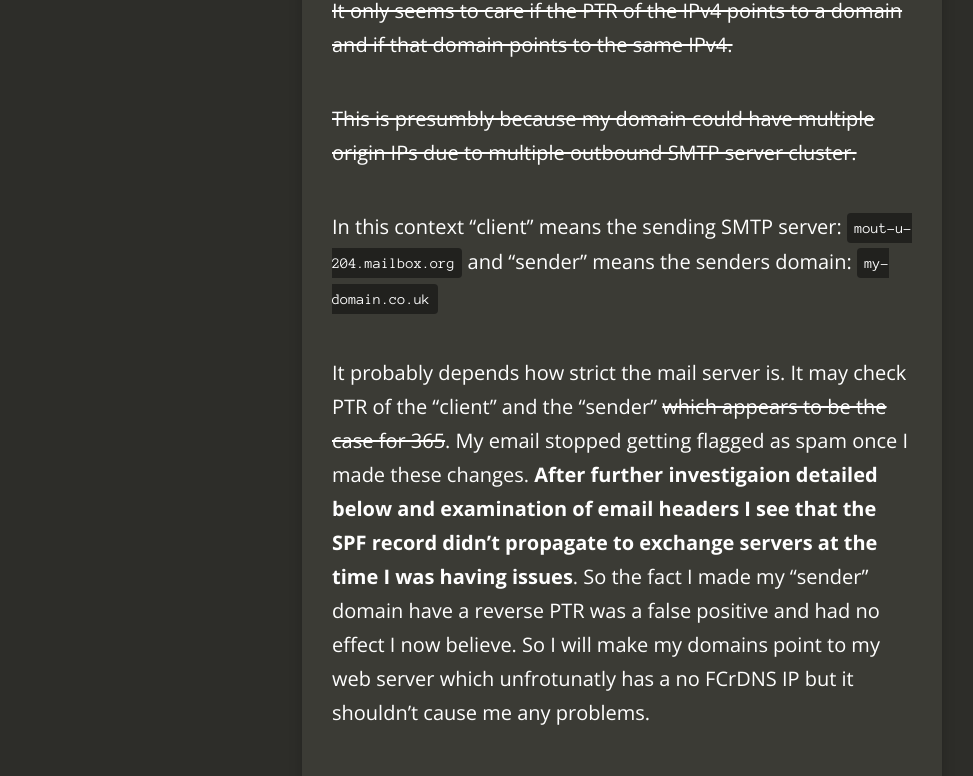
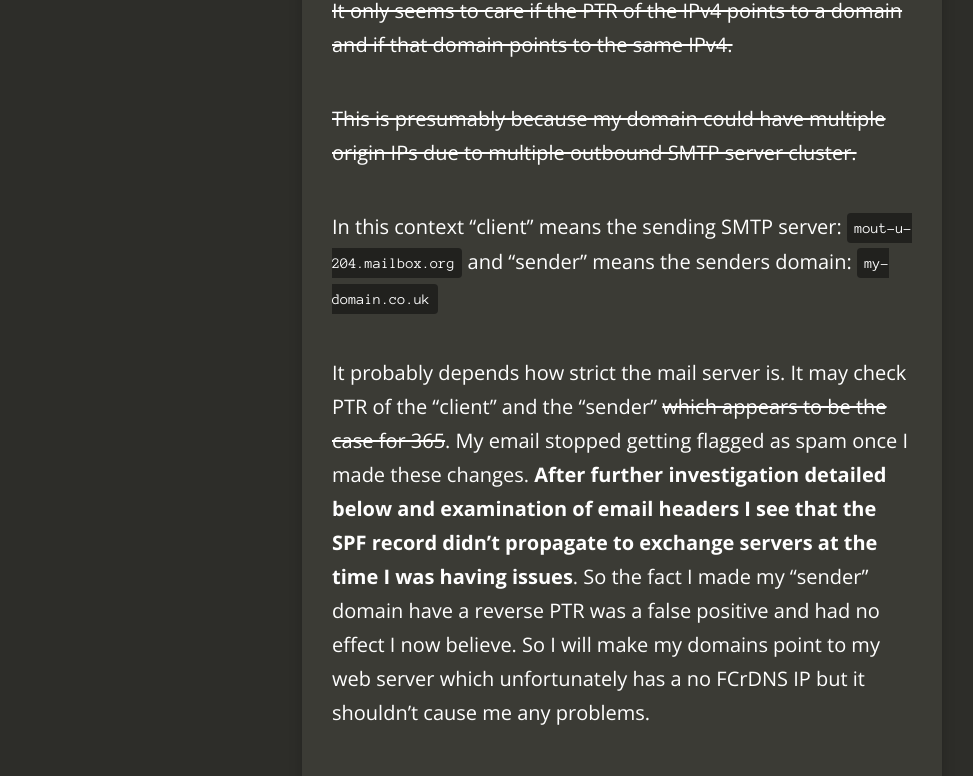
Before and after one commit to 2E0PGS/blog, a Jekyll site: the page built from _posts/2020-02-09-email-privacy.md, in a window 1280 px wide and 1400 px high, scrolled down 3306 px. Shown: the part 155-931 px from the top of the window, without its empty margins (18-991 px from the left). Built offline with Jekyll 4.4.1, drawn with Linux system fonts in a browser that asks for light colours; nearby versions of some CDN libraries; comment, search, counter and statistics services are not loaded; some of the changed text lies outside the part shown.

Commit message:
Fix a few typos.

```diff
--- a/_posts/2020-02-09-email-privacy.md
+++ b/_posts/2020-02-09-email-privacy.md
@@ -84,11 +84,11 @@ There isn't a tonne of documentation on how the email server does the PTR check.
 
 ~~It only seems to care if the PTR of the IPv4 points to a domain and if that domain points to the same IPv4.~~
 
-~~This is presumbly because my domain could have multiple origin IPs due to multiple outbound SMTP server cluster.~~
+~~This is presumably because my domain could have multiple origin IPs due to multiple outbound SMTP server cluster.~~
 
 In this context "client" means the sending SMTP server: `mout-u-204.mailbox.org` and "sender" means the senders domain: `my-domain.co.uk`
 
-It probably depends how strict the mail server is. It may check PTR of the "client" and the "sender" ~~which appears to be the case for 365~~. My email stopped getting flagged as spam once I made these changes. **After further investigaion detailed below and examination of email headers I see that the SPF record didn't propagate to exchange servers at the time I was having issues**. So the fact I made my "sender" domain have a reverse PTR was a false positive and had no effect I now believe. So I will make my domains point to my web server which unfrotunatly has a no FCrDNS IP but it shouldn't cause me any problems.
+It probably depends how strict the mail server is. It may check PTR of the "client" and the "sender" ~~which appears to be the case for 365~~. My email stopped getting flagged as spam once I made these changes. **After further investigation detailed below and examination of email headers I see that the SPF record didn't propagate to exchange servers at the time I was having issues**. So the fact I made my "sender" domain have a reverse PTR was a false positive and had no effect I now believe. So I will make my domains point to my web server which unfortunately has a no FCrDNS IP but it shouldn't cause me any problems.
 
 Looking at the [postfix/postconf man pages](https://linux.die.net/man/5/postconf)
 
```
Also changed, not shown: other parts of _posts/2020-02-09-email-privacy.md (+7 -7 lines).
